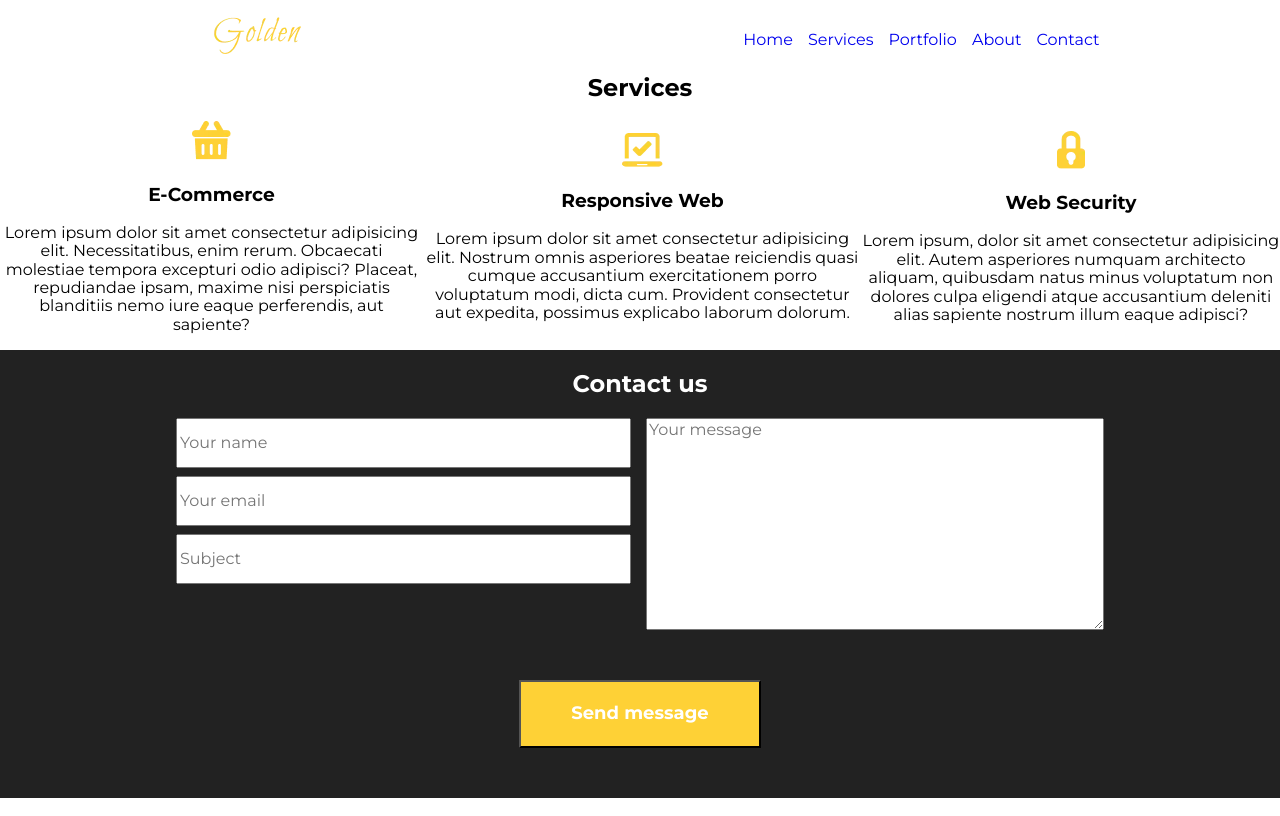
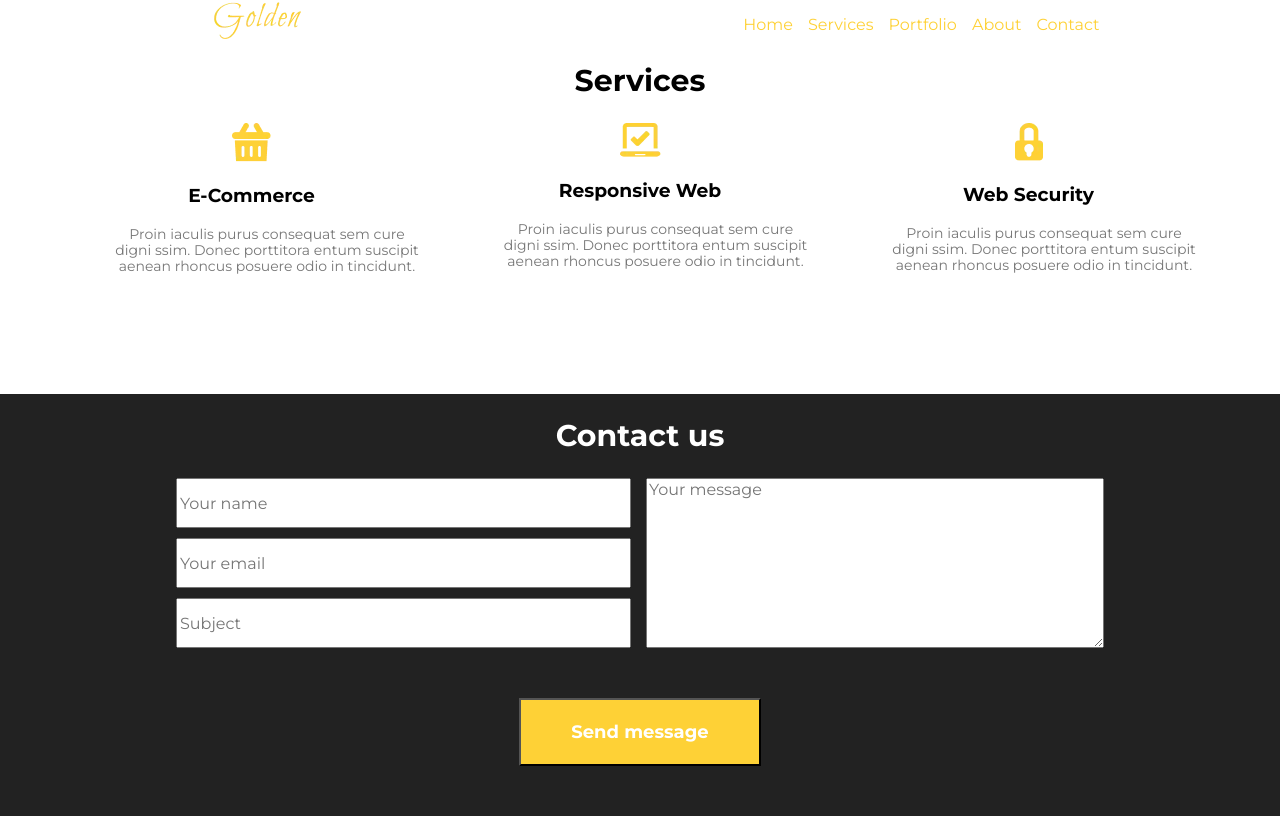
Before and after one commit to parfeniukOlena/GoldenServices, a plain HTML site: page index.html in a window 1280 px wide. Drawn offline with Linux system fonts and the light colour scheme.

Commit message:
finished

```diff
--- a/index.html
+++ b/index.html
@@ -32,17 +32,17 @@
                 <article class="commerce">
                     <img src="./images/busket.webp" alt="busket">
                     <h3>E-Commerce</h3>
-                    <p>Lorem ipsum dolor sit amet consectetur adipisicing elit. Necessitatibus, enim rerum. Obcaecati molestiae tempora excepturi odio adipisci? Placeat, repudiandae ipsam, maxime nisi perspiciatis blanditiis nemo iure eaque perferendis, aut sapiente?</p>
+                    <p>Proin iaculis purus consequat sem cure digni ssim. Donec porttitora entum suscipit aenean rhoncus posuere odio in tincidunt.</p>
                 </article>
                 <article class="responsive">
                     <img src="./images/laptop.webp" alt="laptop">
                     <h3>Responsive Web</h3>
-                    <p>Lorem ipsum dolor sit amet consectetur adipisicing elit. Nostrum omnis asperiores beatae reiciendis quasi cumque accusantium exercitationem porro voluptatum modi, dicta cum. Provident consectetur aut expedita, possimus explicabo laborum dolorum.</p>
+                    <p>Proin iaculis purus consequat sem cure digni ssim. Donec porttitora entum suscipit aenean rhoncus posuere odio in tincidunt.</p>
                 </article>
                 <article class="security">
                     <img src="./images/lock.webp" alt="lock">
                     <h3>Web Security</h3>
-                    <p>Lorem ipsum, dolor sit amet consectetur adipisicing elit. Autem asperiores numquam architecto aliquam, quibusdam natus minus voluptatum non dolores culpa eligendi atque accusantium deleniti alias sapiente nostrum illum eaque adipisci?</p>
+                    <p>Proin iaculis purus consequat sem cure digni ssim. Donec porttitora entum suscipit aenean rhoncus posuere odio in tincidunt.</p>
                 </article>
             </section>
     </main>
@@ -65,7 +65,6 @@
                 <button>Send message</button>
             </div>
         </section>
-        </section>
     </footer>
 </body>
 </html>
--- a/style.css
+++ b/style.css
@@ -16,18 +16,34 @@
 body{
     width: 100%;
     flex-basis: 1404px;
+    max-height: 1318px;
     font-family: Montserrat;
+    gap: 100px;
 }
+
 
 ul{
     list-style: none;
+
 }
 
 a{
     text-decoration: none;
+    color: #FED136;
 }
 
+article{
+    width: 274px;
+    height: 185px;
+}
 
+p{
+    color: var(--fourth-color);
+    width: 305px;
+    height: 56px;
+    font-size: 14px;
+
+}
 
 
 .logo{
@@ -48,21 +64,37 @@ header{
     justify-content: space-around;
     flex-basis: 933px;
     height: 39px;
-    margin: 15px auto;
+}
+
+
+.services{
+    flex-basis: 934px;
+    height: 330px;
+    flex-direction: row;
+    justify-content: center;
+
+
 }
 
 
 
 .text, .text1{
+    font-size: 20px;
     text-align: center;
 }
+
 
 .container{
     display: flex;
     justify-content: center;
     align-items: center;
     text-align: center;
+    justify-content: space-evenly;
+
+
 }
+
+
 
 .container1{
     display: flex;
@@ -75,7 +107,7 @@ header{
 .email{
     display: flex;
     flex-direction: column;
-    gap: 8px;
+    gap: 10px;
 
 }
 
@@ -84,16 +116,18 @@ header{
     flex-direction: column;
     justify-content: flex-end;
     align-items: stretch;
+
 }
 
 
 footer{
     color: white;
     background-color: #222222;
-
     flex-basis: 1404px;
 
+
     align-content: center;
+
 }
 
 .btn{
@@ -112,7 +146,7 @@ input{
 
 textarea{
     width: 458px;
-    height: 212px;
+    height: 170px;
 }
 
 button{
```
Lines whose indentation alone changed are shown as unchanged.
